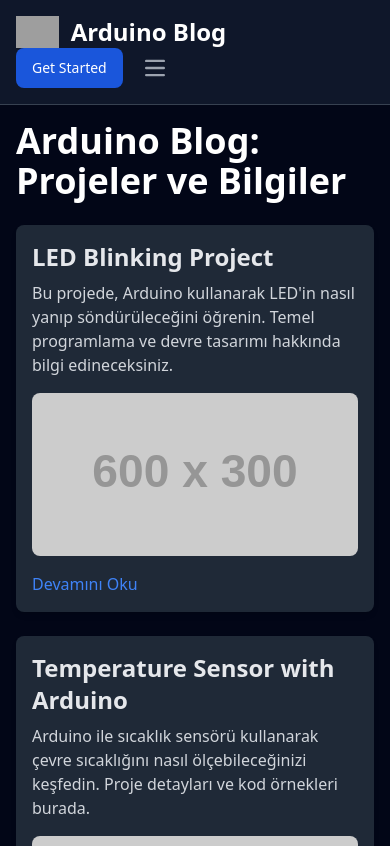
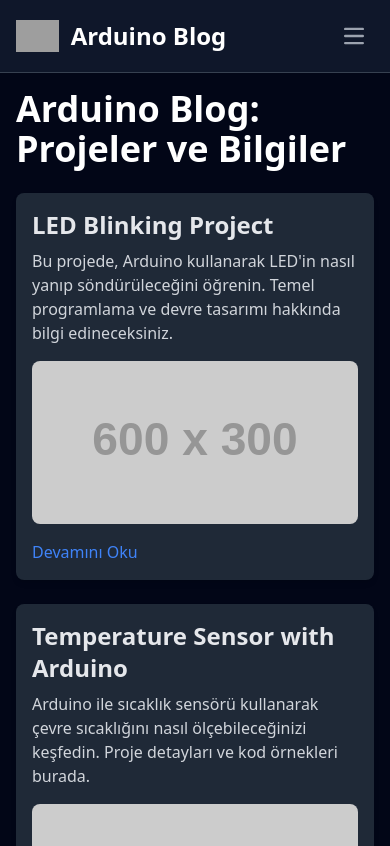
Before and after one commit to Nefrius/nefrius-arduino.github.io, a website: page src/index.html in a window 390 px wide. Shown: the top 846 px of the page. Drawn offline with Linux system fonts and the light colour scheme; grey boxes are pictures that could not be loaded; placeholder pictures from the web are drawn by us.

Commit message:
Add index.html

```diff
--- a/src/index.html
+++ b/src/index.html
@@ -62,7 +62,6 @@
         <span class="self-center text-2xl font-semibold whitespace-nowrap text-white">Arduino Blog</span>
       </a>
       <div class="flex md:order-2 space-x-3 md:space-x-0 rtl:space-x-reverse">
-        <button type="button" class="text-white bg-blue-700 hover:bg-blue-800 focus:ring-4 focus:outline-none focus:ring-blue-300 font-medium rounded-lg text-sm px-4 py-2 text-center">Get Started</button>
         <button data-collapse-toggle="navbar-cta" type="button" class="inline-flex items-center p-2 w-10 h-10 justify-center text-sm text-gray-400 rounded-lg md:hidden hover:bg-gray-700 focus:outline-none focus:ring-2 focus:ring-gray-600" aria-controls="navbar-cta" aria-expanded="false" onclick="toggleNavbar()">
           <span class="sr-only">Open main menu</span>
           <svg class="w-5 h-5" aria-hidden="true" xmlns="http://www.w3.org/2000/svg" fill="none" viewBox="0 0 17 14">
@@ -148,7 +147,11 @@
     }
 
     // Sadece .html uzantısını gizle
-
+    if (window.history.replaceState) {
+        const currentUrl = window.location.href;
+        const newUrl = currentUrl.replace(/\.html$/, ''); // .html uzantısını kaldır
+        window.history.replaceState(null, null, newUrl);
+    }
 
 
   </script>
```
Also changed, not shown: src/about.html (+0 -1 lines), src/contact.html (+0 -1 lines), src/projects.html (+1 -2 lines).
